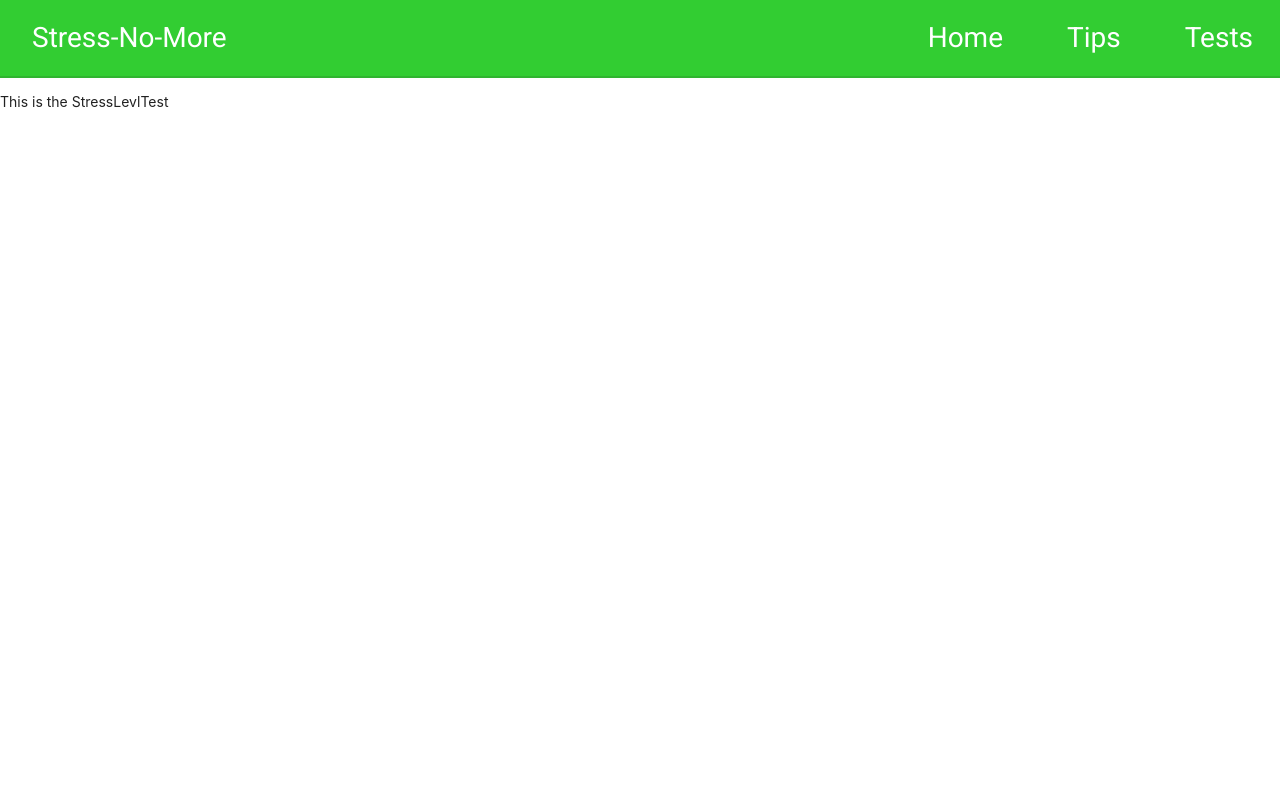
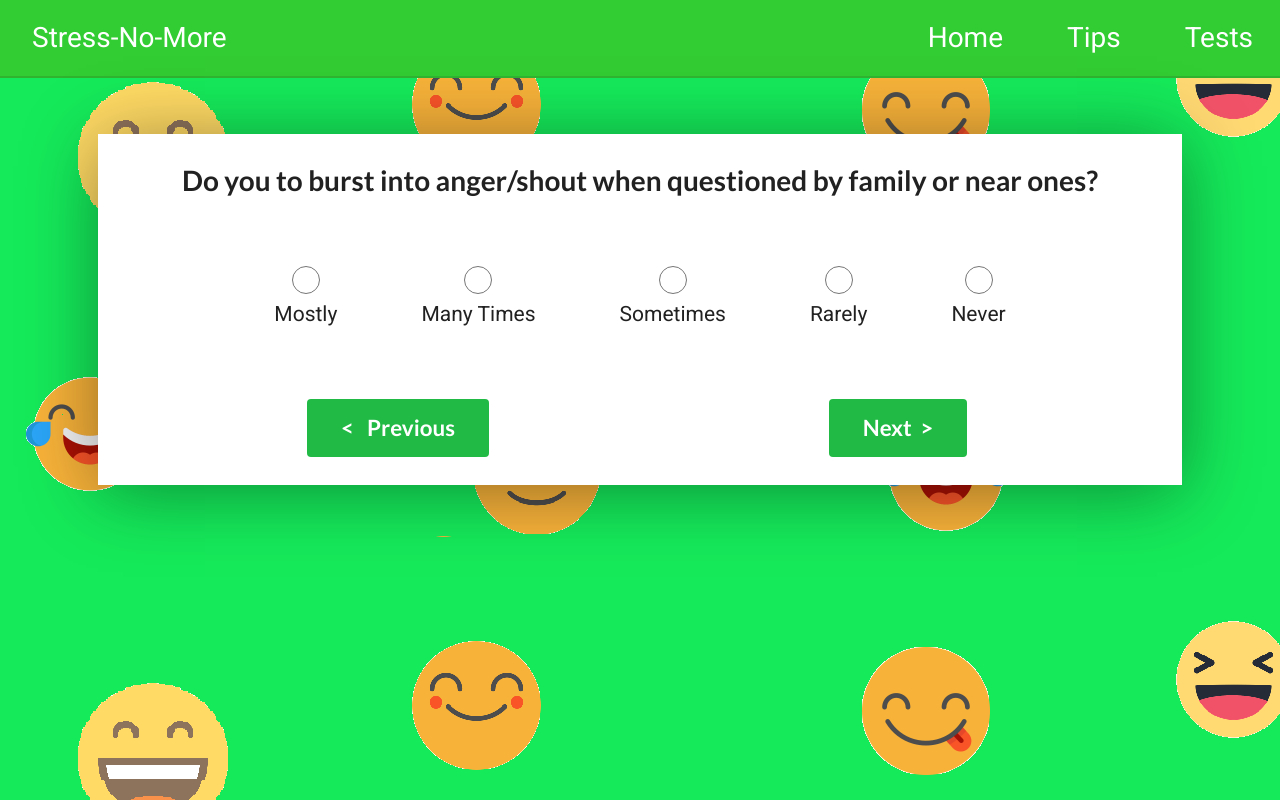
Before and after one commit to Lalit1999/stress-no-more, a React (Create React App) app: page /test/stress-level in a window 1280 px wide. Built offline with nearby package versions, Linux system fonts and the light colour scheme.

Commit message:
Added Test Questions

```diff
--- a/src/App.css
+++ b/src/App.css
@@ -0,0 +1,6 @@
+.App
+{
+	background : url('./comps/img/bckg.png');
+	width : 100%;
+  	height : 100%;
+}
--- a/src/comps/Header.js
+++ b/src/comps/Header.js
@@ -1,7 +1,7 @@
 import React from 'react' ;
 import {Link} from'react-router-dom' ;
 
-import './header.css' ;
+import './css/header.css' ;
 
 const Header = () => {
 	return (
--- a/src/comps/StressLevelTest.js
+++ b/src/comps/StressLevelTest.js
@@ -1,10 +1,75 @@
 import React from 'react' ;
+import { Redirect } from 'react-router-dom' ;
 
-const StressLevlTest = () => {
-	return (
-		<div> This is the StressLevlTest
-		</div>
-		) ;
+import './css/stressleveltest.css' ;
+import Radio from './radio.js' ;
+
+const resp = ['Mostly', 'Many Times', 'Sometimes', 'Rarely', 'Never'] ;
+
+const ques = [
+"Do you to burst into anger/shout when questioned by family or near ones?",
+"Do you have to listen to music or meditate or engage in other recreational activites to calm yourself?",
+"Do you show violent behaviour(damaging/throwing things, etc) when things don't go your way?",
+"Do you exercise/workout till you tire yourself out?",
+"Do you want to hurt yourself physically when in distress?",
+"Do you reward/ pamper yourself on your good performance?",
+"Do you cry in silence?",
+"Do you dance or express joy physically when you are happy?" ,
+"Do you experience severe headache and/or sleeplessness regularly?",
+"Do you sleep peacefully and carefree?"
+] ;
+
+class StressLevelTest extends React.Component
+{	constructor()
+	{	super() ;
+		this.state = {
+			resp : [] ,
+			count : 0 ,
+		}
+	}
+
+	RadioDiv = () => {
+	return resp.map((str, i) => <Radio key={i} text={str} />)
+	}
+
+	onPrevClick = () => {
+		let ct  = this.state.count ;
+		if (this.state.count > 0)
+			{	this.setState({ count : ct-1 }) ;
+			}
+	}
+
+	onNextClick = () => {
+		let ct  = this.state.count ;
+		if (this.state.count < 9)
+			{	console.log(this.state) ;
+				this.setState({count : ct+1 }) ;
+			}
+	}
+
+	render()
+	{	console.log(this.state) ;
+		if(this.state.count <10)
+		{
+			return (
+				<div>
+					<div className="card" >
+						<h1> {ques[this.state.count]} </h1>
+						<br/> <br/>
+						<div>
+							{this.RadioDiv()}
+						</div>
+						<div className="btn-con">
+							<button onClick={this.onPrevClick} className="ui green button"> &lt;&nbsp;&nbsp; Previous </button>
+							<button onClick={this.onNextClick} className="ui green button"> Next&nbsp;&nbsp;&gt;  </button>
+						</div>
+					</div>
+				</div>
+				) ;
+		}
+		else
+			return <Redirect push to="/" />
+	}
 }
 
-export default StressLevlTest ;
+export default StressLevelTest ;
--- /dev/null
+++ b/src/comps/css/radio.css
@@ -0,0 +1,20 @@
+@import url('https://fonts.googleapis.com/css?family=Roboto');
+
+.box
+{
+	display: inline-block;
+	margin : 1em 3em ;
+}
+
+.ch
+{
+	font-size: 1.5rem ;
+	font-family: 'Roboto', sans-serif ;
+}
+
+input[type="radio"]
+{	border : 2px solid gray;
+	color : #0DFF92;
+	width: 2em ;
+	height: 2em;
+}
--- /dev/null
+++ b/src/comps/css/stressleveltest.css
@@ -0,0 +1,20 @@
+.card
+{
+	margin : 4em 7em ;
+	background-color: white ;
+	box-shadow: 0 0.5rem 5rem rgba(0, 0, 0, 0.4) ;
+	padding: 2em 3em ;
+	text-align : center;
+}
+
+.btn-con
+{
+	margin-top: 4em ;
+	display: flex ;
+	justify-content: space-around;
+}
+
+.button
+{
+	font-size : 1.6rem !important;
+}
--- /dev/null
+++ b/src/comps/radio.js
@@ -0,0 +1,14 @@
+import React from 'react' ;
+
+import './css/radio.css' ;
+
+const Radio = (props) => {
+	return (
+		<div className="box">
+			<div> <input type="radio" name="choice"/> </div>
+			<p className="ch"> {props.text} </p>
+		</div>
+		) ;
+}
+
+export default Radio ;
--- a/src/index.css
+++ b/src/index.css
@@ -6,9 +6,17 @@ body {
     sans-serif;
   -webkit-font-smoothing: antialiased;
   -moz-osx-font-smoothing: grayscale;
+  width : 100%;
+  height : 100%;
 }
 
 code {
   font-family: source-code-pro, Menlo, Monaco, Consolas, "Courier New",
     monospace;
 }
+
+#root
+{
+	width : 100%;
+    height : 100%;
+}
```
Also changed, not shown: src/comps/css/header.css (renamed from src/comps/header.css), src/comps/img/bckg.png (renamed from try/bckg.png).
